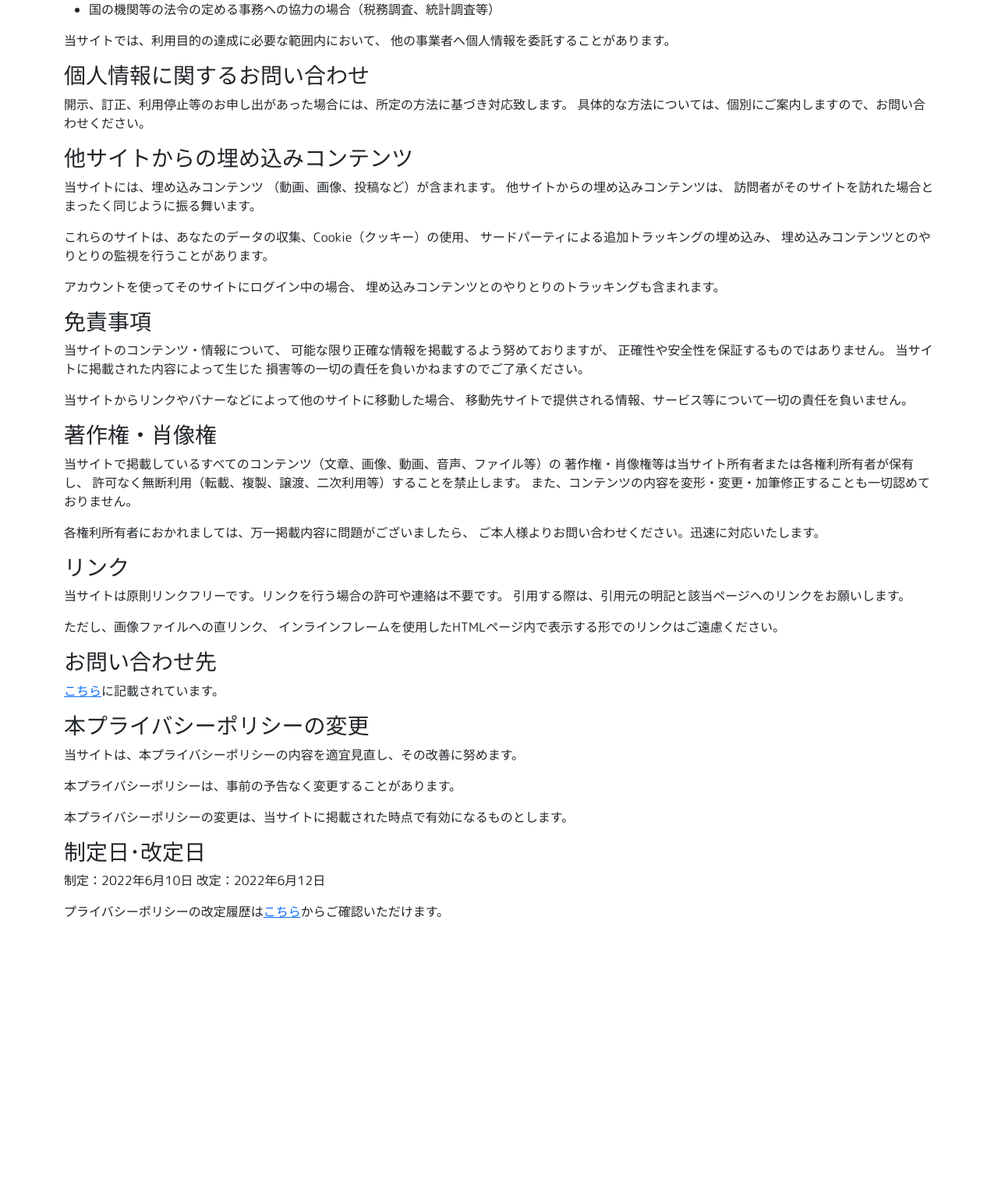
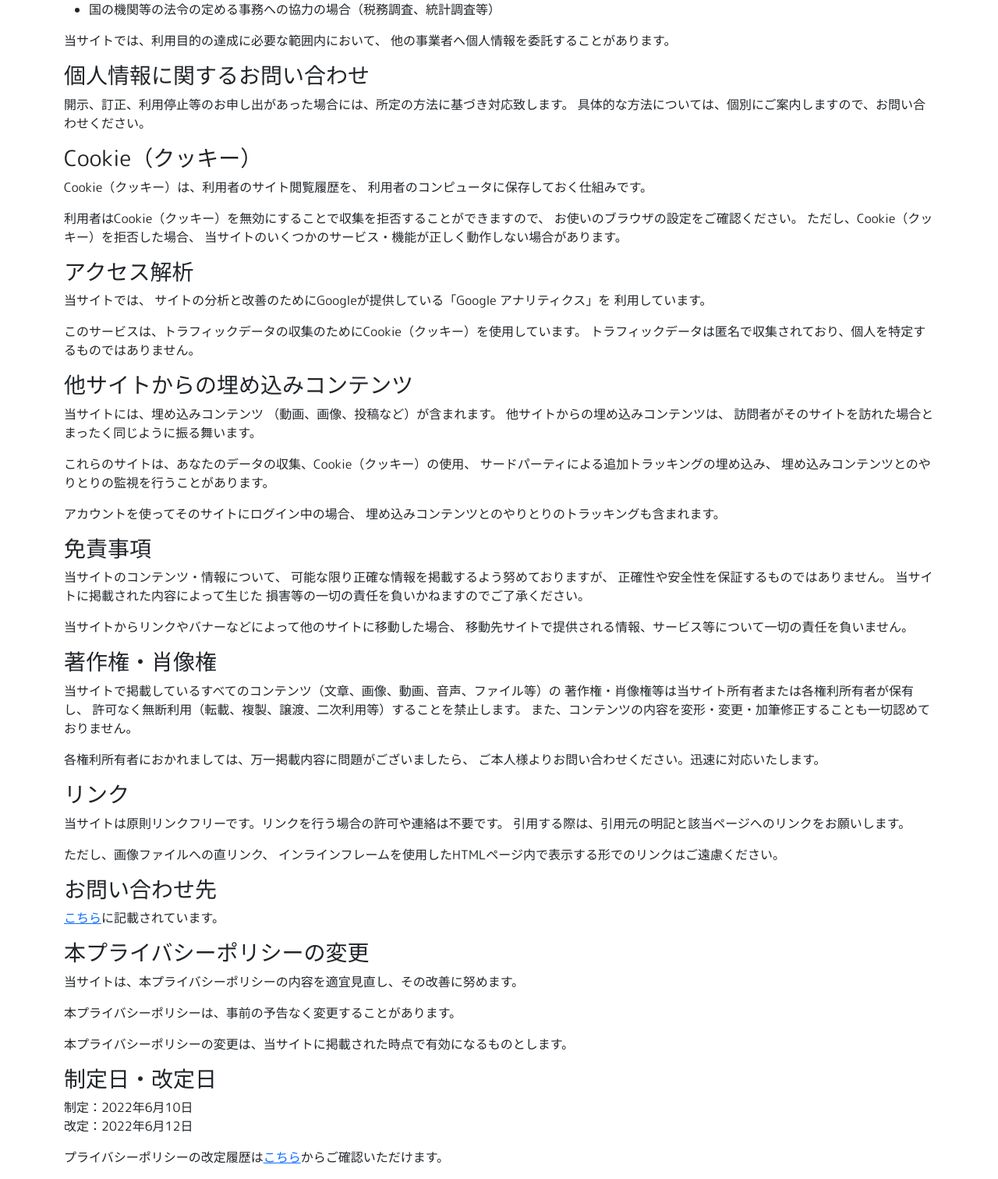
Before and after one commit to glyzinieh/NePriS, a Flask app: page /privacy-policy/ in a window 1280 px wide. Shown: the part 806-2318 px from the top of the page at 78% size. Before the commit the page ends 1983 px from the top, so only its background shows below. Run offline with Flask 2, Linux system fonts and the light colour scheme.

Commit message:
プライバシーポリシーを更新

```diff
--- a/templates/privacy-policy.html
+++ b/templates/privacy-policy.html
@@ -77,7 +77,6 @@ NePriS（ネプリス）はお客様の個人情報を大切にしています
     具体的な方法については、個別にご案内しますので、お問い合わせください。
 </p>
 
-<!--
 <h3>Cookie（クッキー）</h3>
 <p>
     Cookie（クッキー）は、利用者のサイト閲覧履歴を、
@@ -89,9 +88,7 @@ NePriS（ネプリス）はお客様の個人情報を大切にしています
     ただし、Cookie（クッキー）を拒否した場合、
     当サイトのいくつかのサービス・機能が正しく動作しない場合があります。
 </p>
--->
 
-<!--
 <h3>アクセス解析</h3>
 <p>
     当サイトでは、
@@ -103,6 +100,7 @@ NePriS（ネプリス）はお客様の個人情報を大切にしています
     トラフィックデータは匿名で収集されており、個人を特定するものではありません。
 </p>
 
+<!--
 <h3>広告配信</h3>
 <p>
     当サイトは、第三者配信の広告サービス「Google アドセンス」を利用しています。
@@ -119,8 +117,8 @@ NePriS（ネプリス）はお客様の個人情報を大切にしています
 </p>
 <p>
     また、Amazonのアソシエイトとして、当サイトは適格販売により収入を得ています。
-</p>
--->
+</p> -->
+
 
 <h3>他サイトからの埋め込みコンテンツ</h3>
 <p>
@@ -189,12 +187,13 @@ NePriS（ネプリス）はお客様の個人情報を大切にしています
     本プライバシーポリシーの変更は、当サイトに掲載された時点で有効になるものとします。
 </p>
 
-<h3>制定日･改定日</h3>
+<h3>制定日・改定日</h3>
 <p>
-    制定：2022年6月10日
+    制定：2022年6月10日<br>
     改定：2022年6月12日
 </p>
 <p>
-    プライバシーポリシーの改定履歴は<a href="https://github.com/glyzinieh/NePriS/commits/main/templates/privacy-policy.html">こちら</a>からご確認いただけます。
+    プライバシーポリシーの改定履歴は<a
+        href="https://github.com/glyzinieh/NePriS/commits/main/templates/privacy-policy.html">こちら</a>からご確認いただけます。
 </p>
 {% endblock %}
```
Lines whose indentation alone changed are shown as unchanged.
